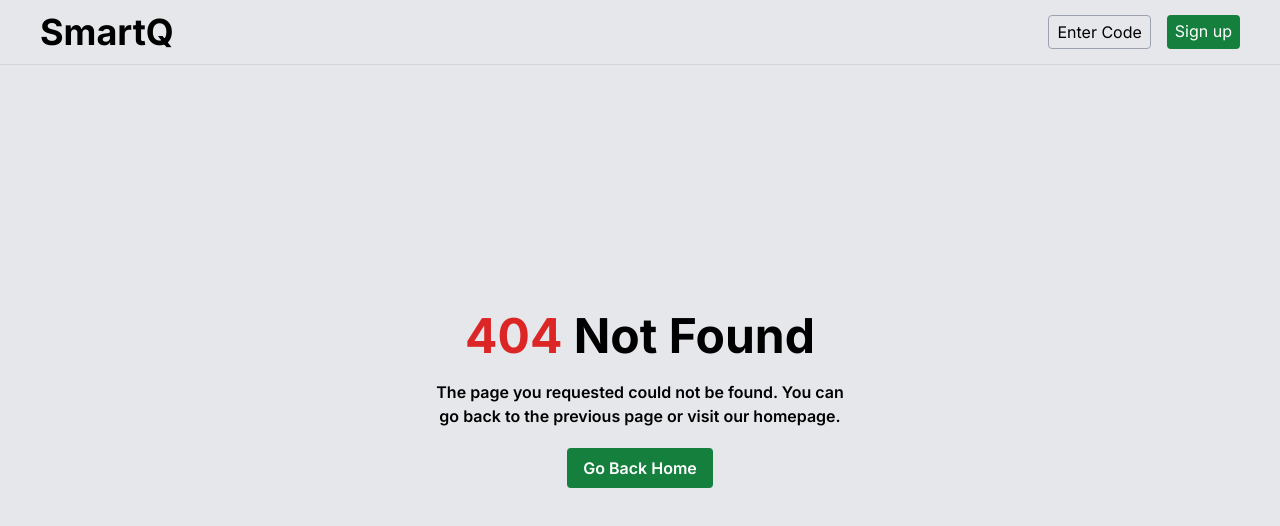
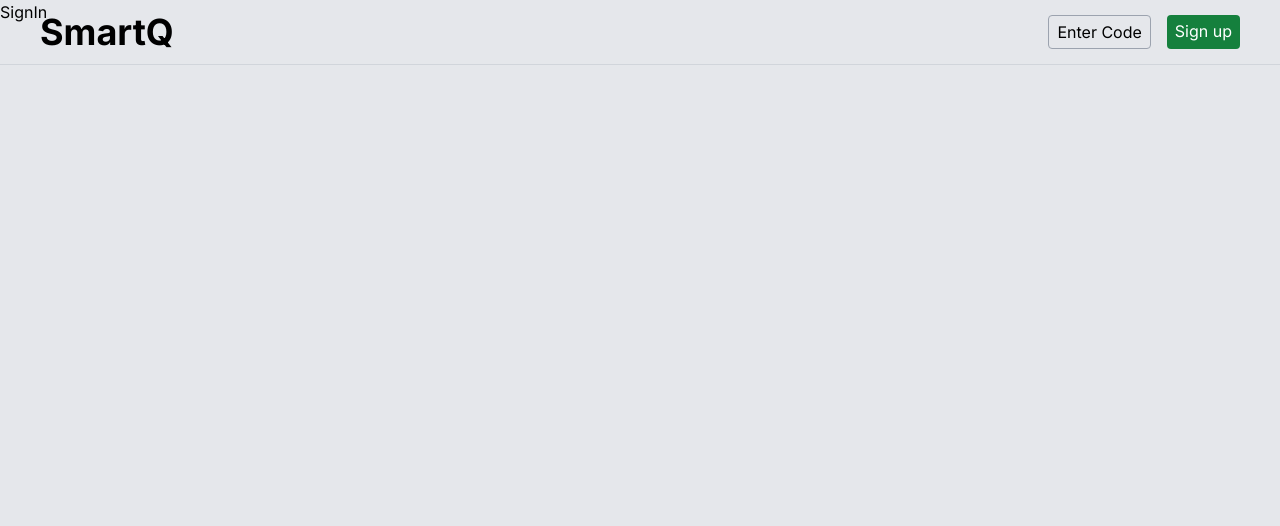
Before and after one commit to MrYious/SmartQ, a Next.js app: page /signin in a window 1280 px wide. Before the commit this address had no page. Shown: the top 526 px of the page. Built offline with nearby package versions, Linux system fonts and the light colour scheme.

Commit message:
added empty page for signin, signup and join

```diff
--- /dev/null
+++ b/src/app/(auth)/signin/page.tsx
@@ -0,0 +1,6 @@
+export default function SignIn(){
+
+    return(<div className="">
+        SignIn
+    </div>)
+}
--- /dev/null
+++ b/src/app/(auth)/signup/page.tsx
@@ -0,0 +1,6 @@
+export default function SignUp(){
+
+    return(<>
+        SignUp
+    </>)
+}
--- /dev/null
+++ b/src/app/(quiz)/join/page.tsx
@@ -0,0 +1,6 @@
+export default function Join(){
+
+    return(<>
+        Join
+    </>)
+}
```
